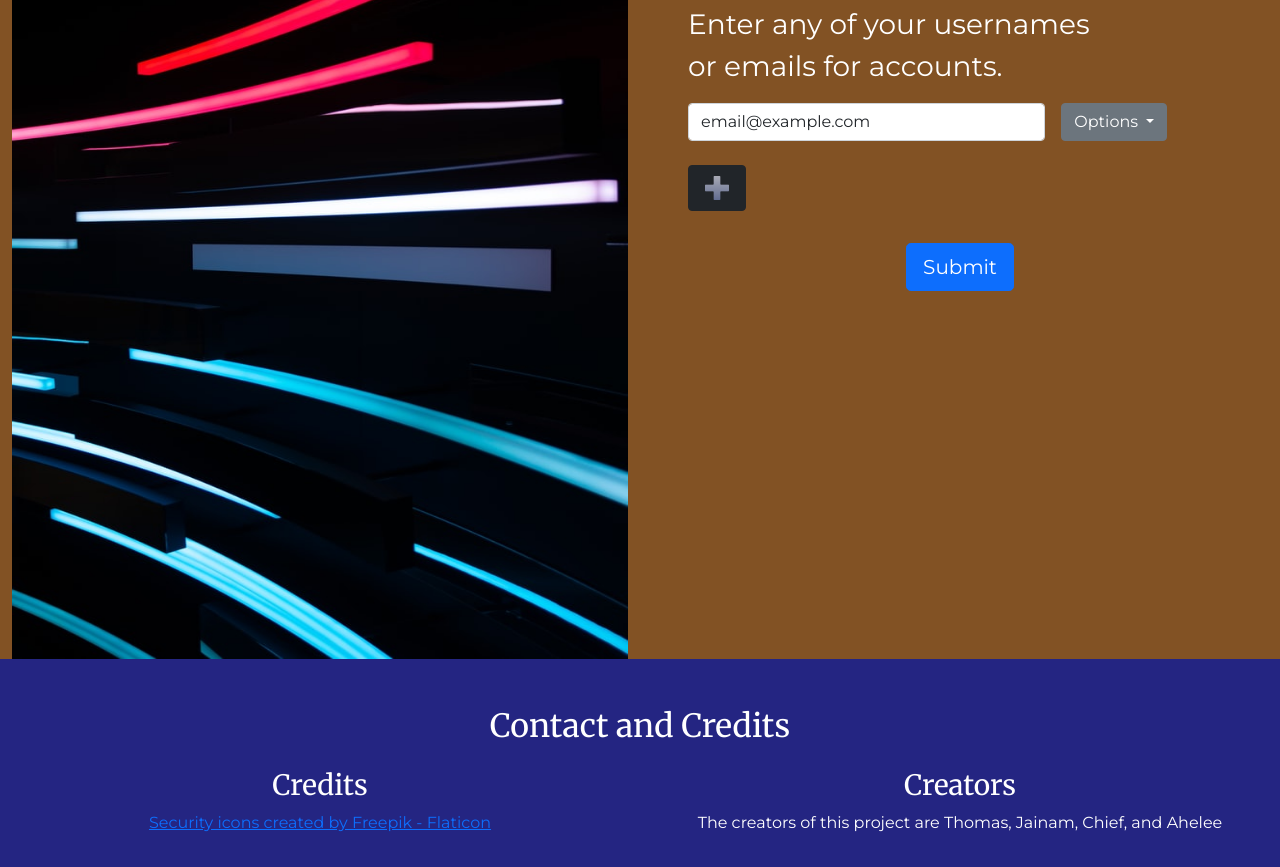
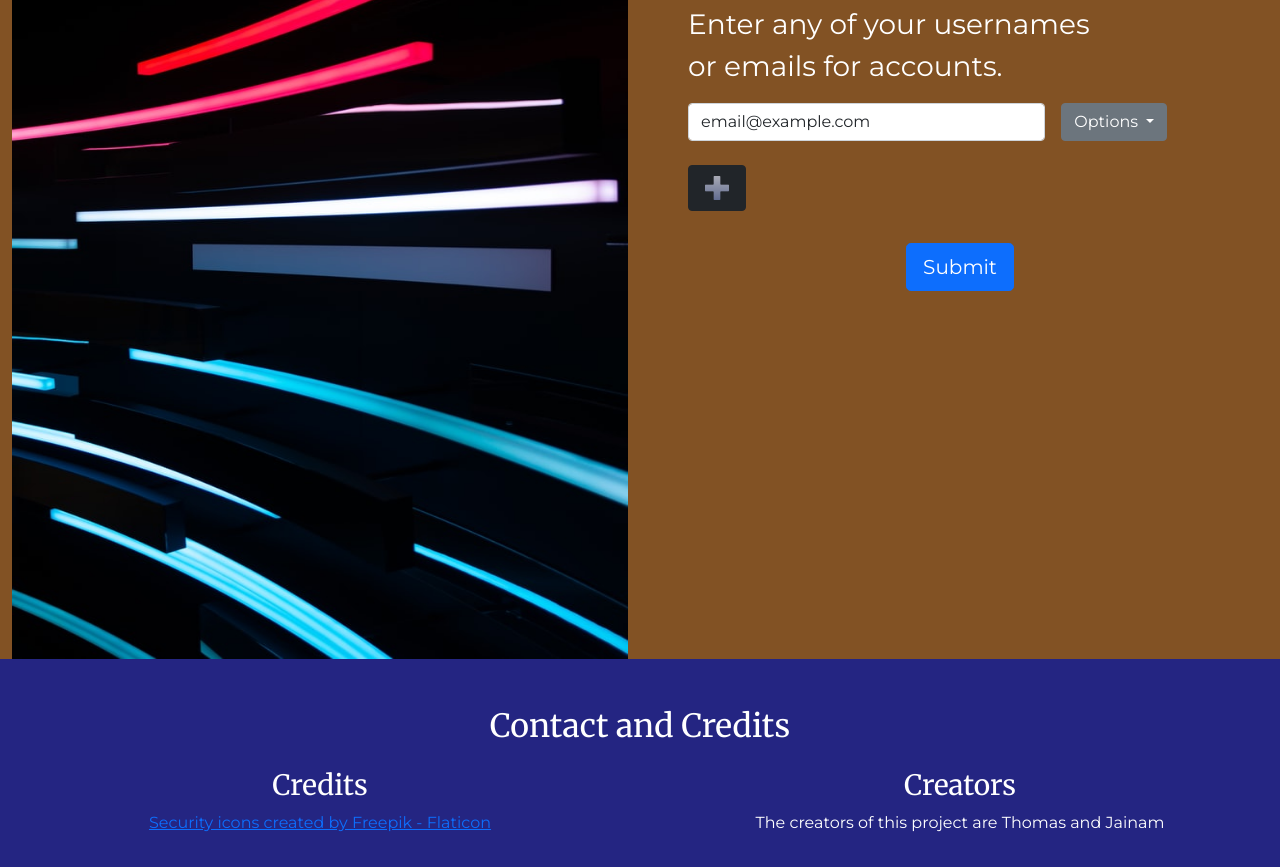
Before and after one commit to Thomas-Barry1/CyberSecurity-Hackathon, a plain HTML site: page index.html in a window 1280 px wide. Shown: the part 658-1525 px from the top of the page. Drawn offline with nearby package versions, Linux system fonts and the light colour scheme.

Commit message:
Update index.html

```diff
--- a/index.html
+++ b/index.html
@@ -149,7 +149,7 @@
             </div>
             <div class="col-lg-6 mt-lg-3 mt-4">
               <h3>Creators</h3>
-              <p>The creators of this project are Thomas, Jainam, Chief, and Ahelee</p>
+              <p>The creators of this project are Thomas and Jainam</p>
             </div>
           </div>
         </div>
```
